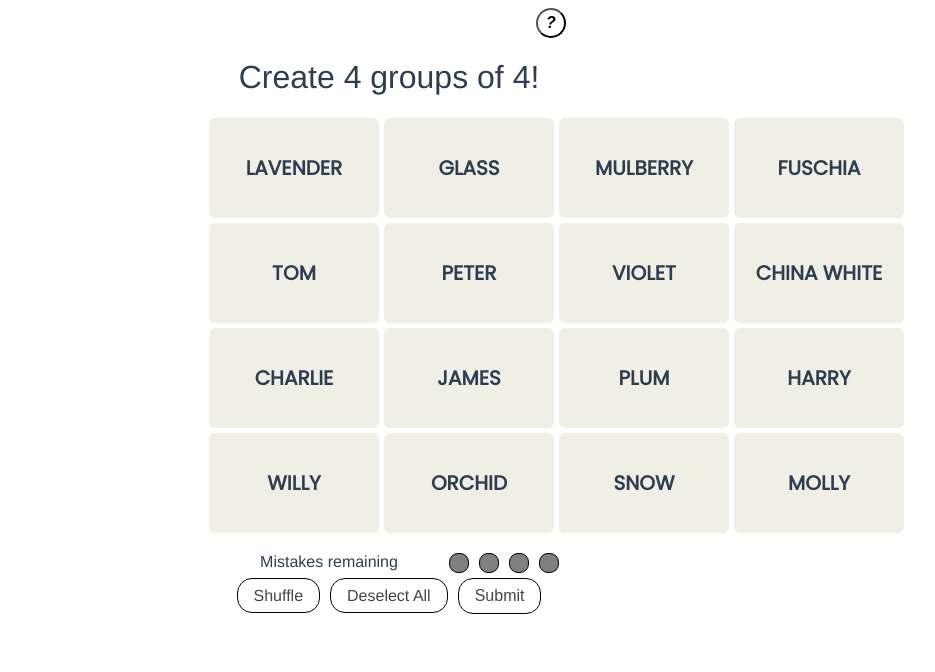
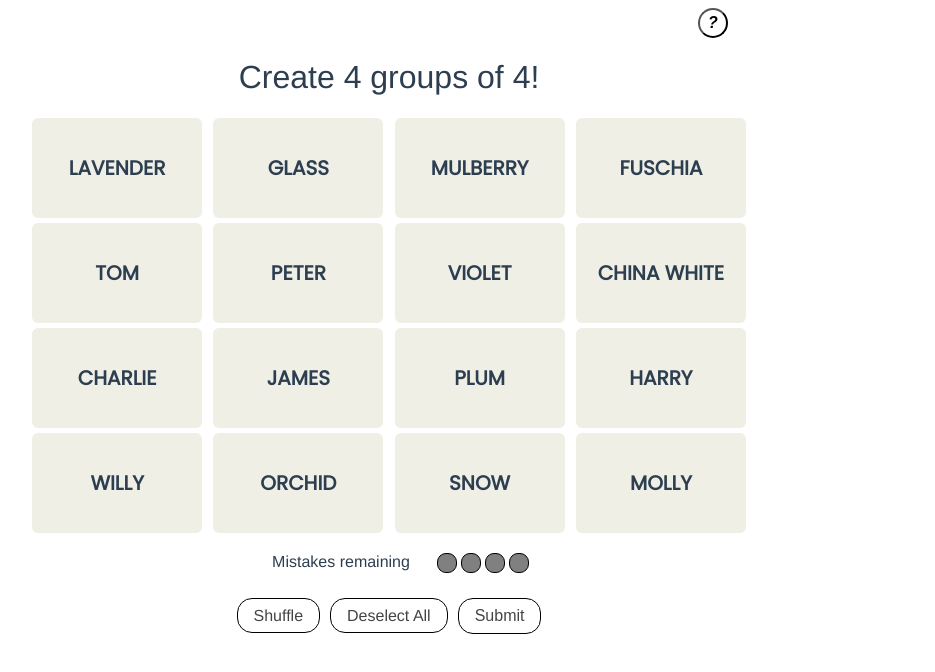
Before and after one commit to margOnline/connections, a Vue app: page / in a window 1280 px wide. Shown: the top 672 px of the page, without its empty margins (251-1186 px from the left). Built offline with nearby package versions, Linux system fonts and the light colour scheme; a web font is replaced by a local one.

Commit message:
Styling - centre the board

```diff
--- a/src/App.vue
+++ b/src/App.vue
@@ -12,7 +12,7 @@ export default {
 
 <style>
 .container {
-  width: 45%;
+  width: 90%;
   margin: auto;
 }
 .easy {
--- a/src/components/Board.vue
+++ b/src/components/Board.vue
@@ -179,6 +179,9 @@ ul {
   display: grid;
   grid-template-columns: 1fr 1fr 1fr 1fr;
 }
+.actions-container {
+  margin: auto;
+}
 .actions-container > a,
 .actions-container > button {
   margin: 5px;
--- a/src/components/NumberOfGuesses.vue
+++ b/src/components/NumberOfGuesses.vue
@@ -28,8 +28,10 @@ export default {
 <style scoped>
 .guesses-container {
   margin-top: 20px;
+  margin: 20px auto;
   display: grid;
   grid-template-columns: 8fr 1fr 1fr 1fr 1fr;
+  width: 40%;
 }
 .circle {
   height: 18px;
```
